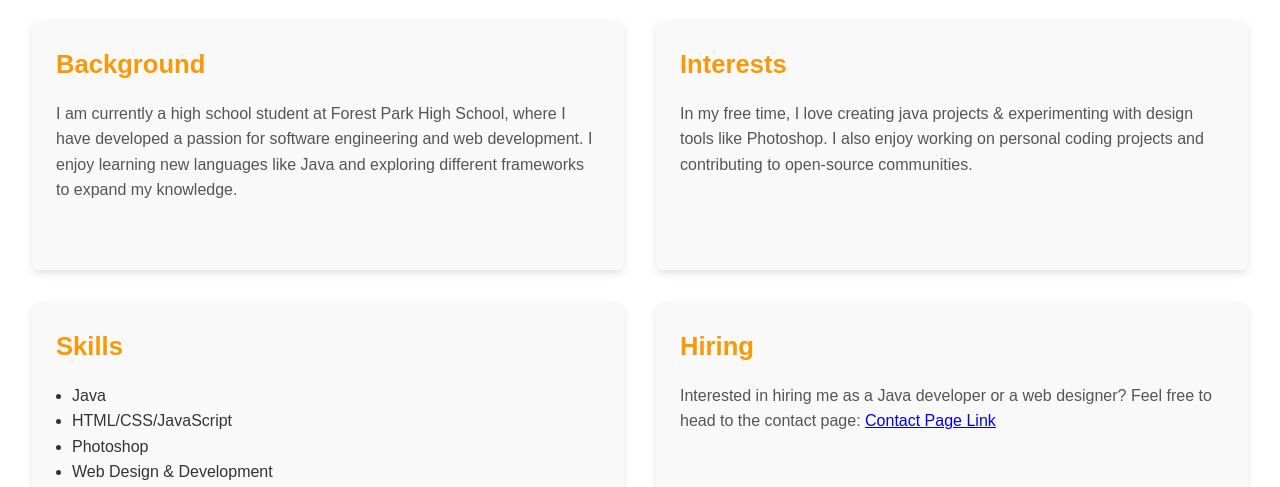
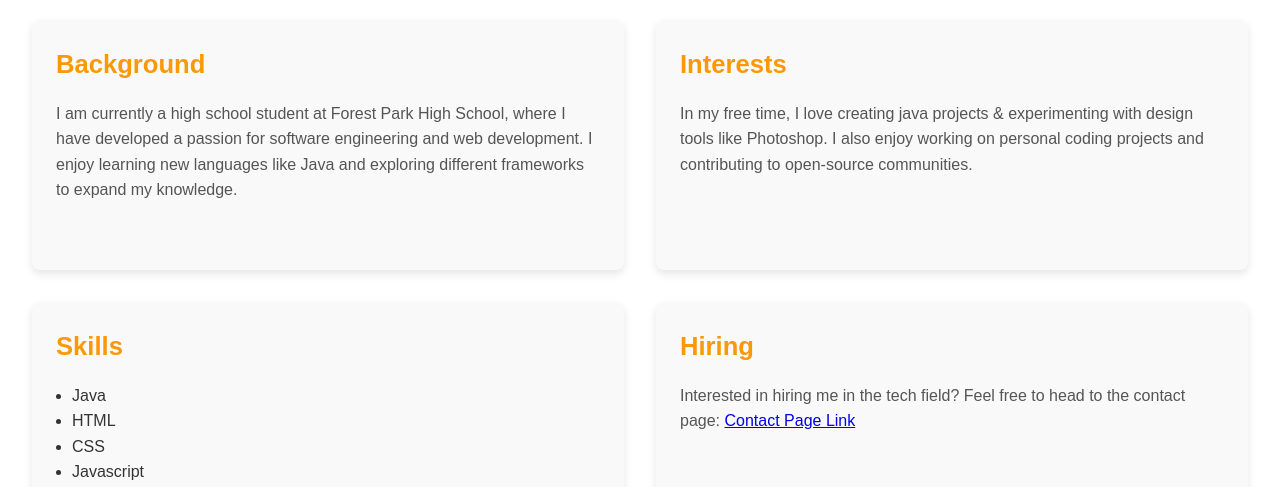
Before and after one commit to compiling-life/compiling_life.github.io, a plain HTML site: page personalWebsite/index.html in a window 1280 px wide. Shown: the part 465-952 px from the top of the page. Drawn offline with Linux system fonts and the light colour scheme.

Commit message:
Updated homepage

```diff
--- a/personalWebsite/index.html
+++ b/personalWebsite/index.html
@@ -316,7 +316,11 @@ opacity: 1;
 
 <li>Java</li>
 
-<li>HTML/CSS/JavaScript</li>
+<li>HTML</li>
+
+<li>CSS</li>
+
+<li>Javascript</li>
 
 <li>Photoshop</li>
 
@@ -330,7 +334,7 @@ opacity: 1;
 
 <h3>Hiring</h3>
 
-<p>Interested in hiring me as a Java developer or a web designer? Feel free to head to the contact page: <a href="contact.html"> Contact Page Link </a></p>
+<p>Interested in hiring me in the tech field? Feel free to head to the contact page: <a href="contact.html"> Contact Page Link </a></p>
 
 </div>
 
```
